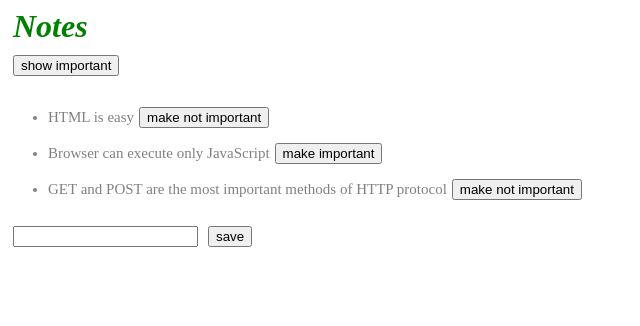
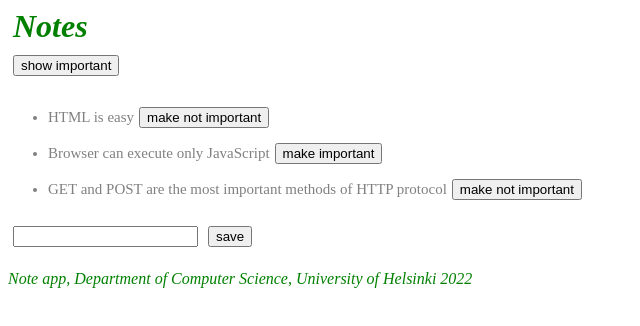
Before and after one commit to diegofdg/fullstackopen, a React (Create React App) app in the folder part_02/notes/: page / in a window 1280 px wide. Shown: the top 326 px of the page, without its empty margins (0-640 px from the left). Built offline with nearby package versions, Linux system fonts and the light colour scheme; data requests are answered from the project's data file.

Commit message:
parte 2-punto e-estilos en línea

```diff
--- a/part_02/notes/src/App.js
+++ b/part_02/notes/src/App.js
@@ -2,6 +2,7 @@
 import Note from './components/Note';
 import noteService from './services/notes';
 import Notification from './components/Notification';
+import Footer from './components/Footer';
 
 const App = () => {
     const [notes, setNotes] = useState([]);
@@ -99,6 +100,7 @@
                     save
                 </button>
             </form>
+            <Footer />
         </div>
     );
 }
--- /dev/null
+++ b/part_02/notes/src/components/Footer.js
@@ -0,0 +1,20 @@
+import React from 'react';
+
+const Footer = () => {
+    const footerStyle = {
+        color: 'green',
+        fontStyle: 'italic',
+        fontSize: 16
+    }
+
+    return (
+        <div
+            style={footerStyle}
+        >
+        <br/>
+            <em>Note app, Department of Computer Science, University of Helsinki 2022</em>
+        </div>
+    );
+}
+
+export default Footer;
```
